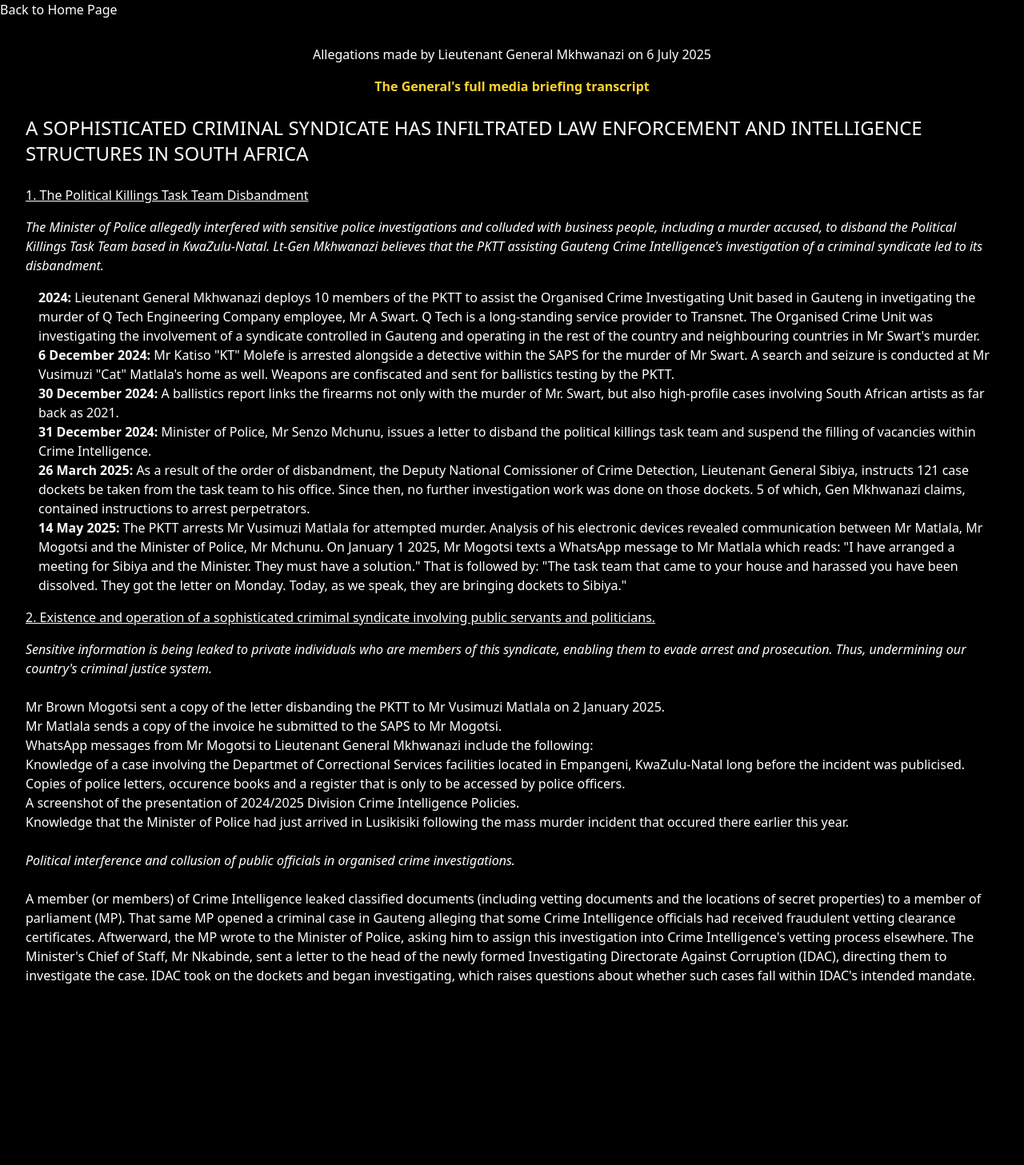
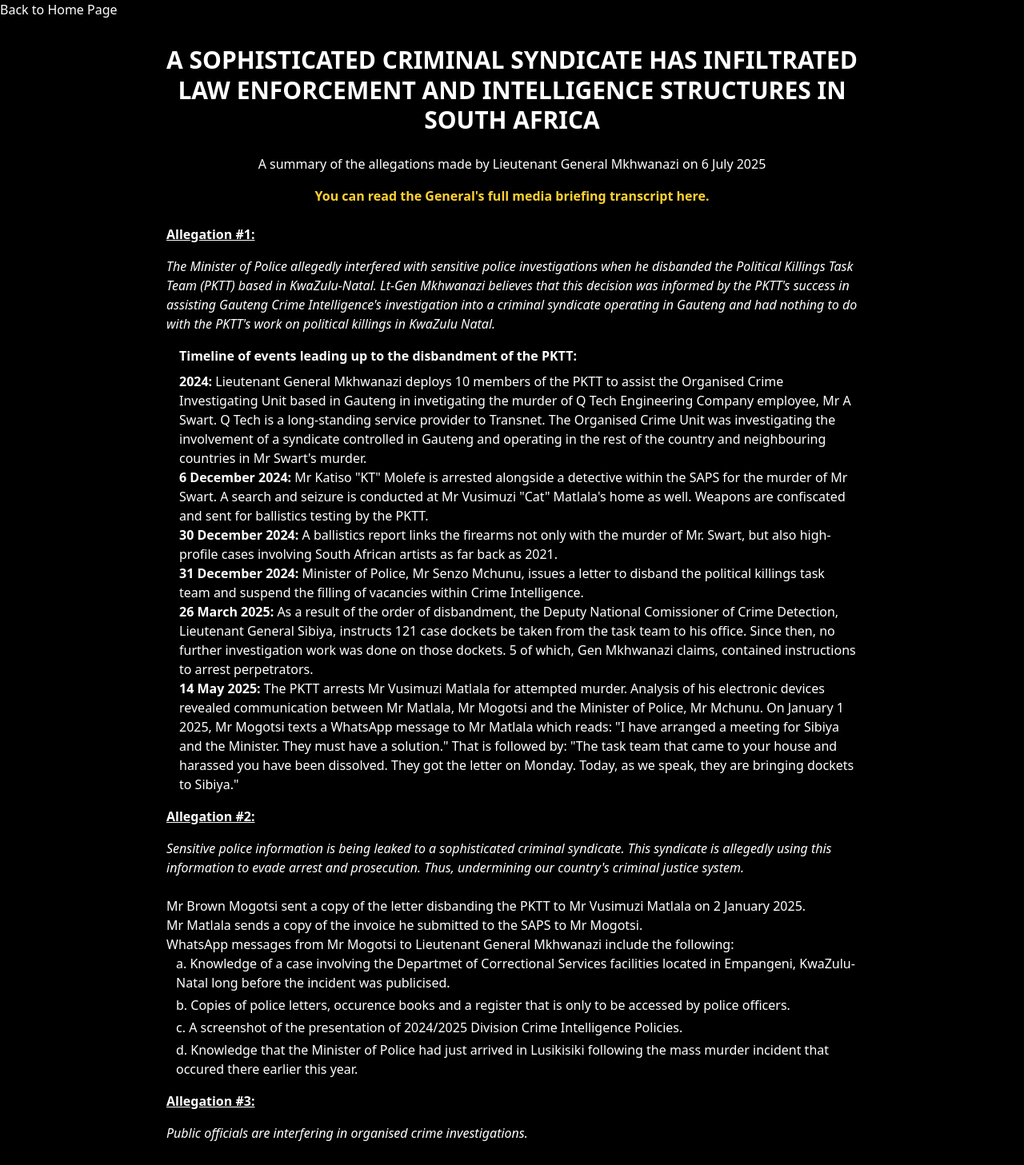
Before and after one commit to makeda-lelozwi/CorruptionTracker-FrontEnd, a React (Vite) app: page /allegations in a window 1280 px wide. Shown: the top 1457 px of the page at 80% size. Before the commit the page ends 1264 px from the top, so only its background shows below. Built offline with nearby package versions, Linux system fonts and the light colour scheme.

Commit message:
Finalise 6 July Allegations

```diff
--- a/src/pages/Allegations.jsx
+++ b/src/pages/Allegations.jsx
@@ -3,20 +3,24 @@
     return (
         <>
         <Link to="/">Back to Home Page</Link>
-        <div className="p-8">
-
-            <div className="flex flex-col items-center mb-6 justify-center">
-                <h1 className=" mb-4 ">Allegations made by Lieutenant General Mkhwanazi on 6 July 2025</h1>
-                <a className=" font-bold text-amber-300" target="blank" href="https://www.politicsweb.co.za/documents/transcript-nhlanhla-mkhwanazis-bombshell-press-con?utm_source=chatgpt.com"> The General's full media briefing transcript</a>
+        <div className="flex flex-col justify-center items-center p-8">
+            <div className="flex flex-col items-center mb-6 justify-center px-12 ">
+              <div className="w-full text-center">
+                <h1 className="mb-6 uppercase text-3xl font-bold text-pretty leading-tight max-w-4xl mx-auto">A sophisticated criminal syndicate has infiltrated law enforcement and intelligence structures in South Africa</h1>
+              </div>
+                <p className=" mb-4 ">A summary of the allegations made by Lieutenant General Mkhwanazi on 6 July 2025</p>
+                <a className=" font-bold text-amber-300" target="blank" href="https://www.politicsweb.co.za/documents/transcript-nhlanhla-mkhwanazis-bombshell-press-con?utm_source=chatgpt.com"> You can read the General's full media briefing transcript here.</a>
             </div>
 
-            <p className="mb-6 uppercase text-2xl text-pretty">A sophisticated criminal syndicate has infiltrated law enforcement and intelligence structures in South Africa</p>
-            <div className="flex flex-col gap-4">
-                <h2 className="underline">1. The Political Killings Task Team Disbandment</h2>
-                <p className="italic"> The Minister of Police allegedly interfered with sensitive police investigations and colluded with business people, including a murder accused, to disband the Political Killings Task Team based in KwaZulu-Natal.  Lt-Gen Mkhwanazi believes that the PKTT assisting Gauteng Crime Intelligence's investigation of a criminal syndicate led to its disbandment.
-                   <br></br> </p>
-
-                <ul className="ml-4">
+            <div className="flex flex-col gap-4 max-w-4xl mx-auto px-4">
+              <h2 className="underline font-bold">Allegation #1:</h2>
+              <p className="italic">
+                The Minister of Police allegedly interfered with sensitive police investigations when he disbanded the Political Killings Task Team (PKTT) based in KwaZulu-Natal.
+                Lt-Gen Mkhwanazi believes that this decision was informed by the PKTT's success in assisting Gauteng Crime Intelligence's investigation into a criminal syndicate operating in Gauteng and had nothing to do with the PKTT's work on political killings in KwaZulu Natal.
+                <br></br>
+              </p>
+              <ul className="ml-4">
+                <p className=" font-bold mb-2">Timeline of events leading up to the disbandment of the PKTT:</p>
                 <li>
                     <span className="font-bold">
                          2024:
@@ -24,34 +28,10 @@
                     Lieutenant General Mkhwanazi deploys 10 members of the PKTT to assist the Organised Crime Investigating Unit based in Gauteng in invetigating the murder of Q Tech Engineering Company employee, Mr A Swart. Q Tech is a long-standing service provider to Transnet. The Organised Crime Unit was investigating the involvement of a syndicate controlled in Gauteng and operating in the rest of the country and neighbouring countries in Mr Swart's murder.
 
                     <br></br>
-                    {/*
-                   Those discovered to have been involved in this syndicate include:
-                   <ul>
-                    <li>
-                        Current serving members of parliament
-                    </li>
-                    <li>
-                        Members of the South African Police Service, the Metro Police, and Correctional Services
-                    </li>
-                    <li>
-                        Gauteng provincial prosecutors and members of the Judiciary
-                    </li>
-                    <li>
-                        Business people
-                    </li>
-                   </ul> */}
                 </li>
                 <li>
                     <span className="font-bold">6 December 2024: </span> Mr Katiso "KT" Molefe is arrested alongside a detective within the SAPS for the murder of Mr Swart.  A search and seizure is conducted at Mr Vusimuzi "Cat" Matlala's home as well. Weapons are confiscated and sent for ballistics testing by the PKTT.
                 </li>
-
-                {/* <li>
-                    <span className="font-bold">17 December 2024: </span> Mr Vusimuzi Matlala allegedly files a false theft complaint against the PKTT under the instruction of Lieutenant General Sibiya.
-                </li>
-
-                  <li>
-                    <span className="font-bold">18 - 19 December 2024: </span> PKTT visits Mr Matlala's offices to conduct a compliance inspection of his firearms.
-                </li> */}
 
                 <li>
                     <span className="font-bold">30 December 2024: </span> A ballistics report links the firearms not only with the murder of Mr. Swart, but also high-profile cases involving South African artists as far back as 2021.
@@ -66,11 +46,11 @@
                      <span className="font-bold">14 May 2025: </span> The PKTT arrests Mr Vusimuzi Matlala for attempted murder. Analysis of his electronic devices revealed communication between Mr Matlala, Mr Mogotsi and the Minister of Police, Mr Mchunu. On January 1 2025, Mr Mogotsi texts a WhatsApp message to Mr Matlala which reads: "I have arranged a meeting for Sibiya and the Minister. They must have a solution." That is followed by: "The task team that came to your house and harassed you have been dissolved. They got the letter on Monday. Today, as we speak, they are bringing dockets to Sibiya."
                 </li>
                 </ul>
-                <h2 className="underline">2. Existence and operation of a sophisticated crimimal syndicate involving public servants and politicians.  </h2>
+                <h2 className="underline font-bold">Allegation #2:</h2>
                 <ul>
                     <li>
                         <p className="italic">
-                        Sensitive information is being leaked to private individuals who are members of this syndicate, enabling them to evade arrest and prosecution. Thus, undermining our country's criminal justice system.
+                        Sensitive police information is being leaked to a sophisticated criminal syndicate. This syndicate is allegedly using this information to evade arrest and prosecution. Thus, undermining our country's criminal justice system.
                         </p>
                         <br />
 
@@ -83,32 +63,42 @@
                         </li>
                         <li>
                             WhatsApp messages from Mr Mogotsi to Lieutenant General Mkhwanazi include the following:
-                            <ul>
+                            <ul className="ml-3 flex flex-col gap-1">
                                 <li>
-                                    Knowledge of a case involving the Departmet of Correctional Services facilities located in Empangeni, KwaZulu-Natal long before the incident was publicised.
+                                   <span>a. </span>Knowledge of a case involving the Departmet of Correctional Services facilities located in Empangeni, KwaZulu-Natal long before the incident was publicised.
                                 </li>
                                 <li>
-                                Copies of police letters, occurence books and a register that is only to be accessed by police officers.
+                                <span>b. </span>Copies of police letters, occurence books and a register that is only to be accessed by police officers.
                                 </li>
                                 <li>
-                                A screenshot of the presentation of 2024/2025 Division Crime Intelligence Policies.
+                                <span>c. </span>A screenshot of the presentation of 2024/2025 Division Crime Intelligence Policies.
                                 </li>
                                 <li>
-                                    Knowledge that the Minister of Police had just arrived in Lusikisiki following the mass murder incident that occured there earlier this year.
+                                    <span>d. </span>Knowledge that the Minister of Police had just arrived in Lusikisiki following the mass murder incident that occured there earlier this year.
                                 </li>
                             </ul>
                         </li>
                     </ul>
-
-                    {/* The Chief of Staff of the Minister of Police, Mr Nkabinde, allegedly confirmed that a Mr Brown Mogotsi was an associate of the Minister of Police but was not formally employed in a department. */}
-
-                    </li>
-                    <br></br>
+                  </li>
+                </ul>
+                <h2 className="underline font-bold">Allegation #3:</h2>
+                <ul>
                     <li>
-                        <p className="italic">Political interference and collusion of public officials in organised crime investigations.</p>
+                        <p className="italic">Public officials are interfering in organised crime investigations.</p>
                         <br />
                         <div>
                             A member (or members) of Crime Intelligence leaked classified documents (including vetting documents and the locations of secret properties) to a member of parliament (MP). That same MP opened a criminal case in Gauteng alleging that some Crime Intelligence officials had received fraudulent vetting clearance certificates. Aftwerward, the MP wrote to the Minister of Police, asking him to assign this investigation into Crime Intelligence's vetting process elsewhere. The Minister's Chief of Staff, Mr Nkabinde, sent a letter to the head of the newly formed Investigating Directorate Against Corruption (IDAC), directing them to investigate the case. IDAC took on the dockets and began investigating, which raises questions about whether such cases fall within IDAC's intended mandate.
+                        </div>
+                        </li>
+                    </ul>
+                <h2 className="underline font-bold">Allegation #4:</h2>
+                <ul>
+                    <li>
+                        <p className="italic">
+                            The minister's decision to freeze hiring within Crime Intelligence and the court-ordered ban preventing charged Crime Intelligence officials from entering their work premises have effectively crippled South African Police Service Crime Intelligence at both provincial (KwaZulu-Natal) and national levels.</p>
+                        <br />
+                        <div>
+                          Key Crime Intelligence leadership positions remain unfilled. Lieutenant General Mkhwanazi argues that the judiciary overstepped its authority as the decision should fall under the employer, not the courts. In the absence of the charged Crime Intelligence officials, Brain Padayachee, a former Crime Intelligence official who is now working for IDAC, was appointed lead investigator despite lacking investigative credentials.
                         </div>
                     </li>
                 </ul>
```
